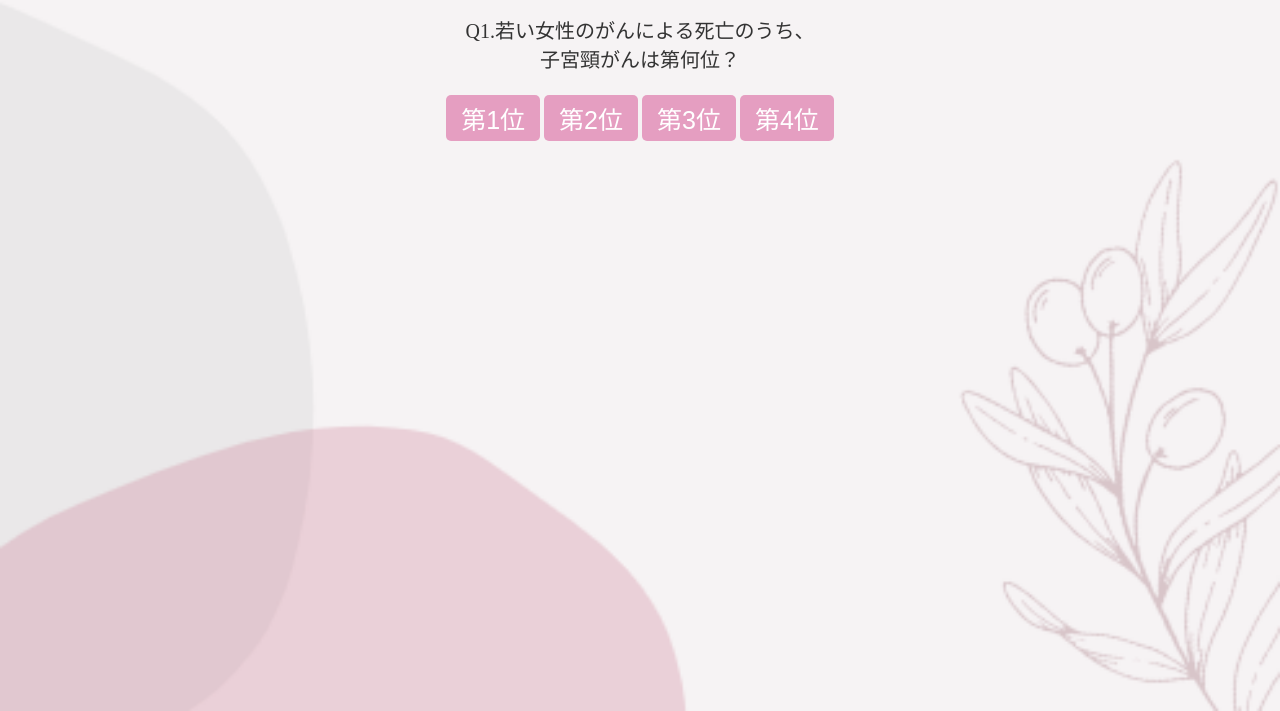
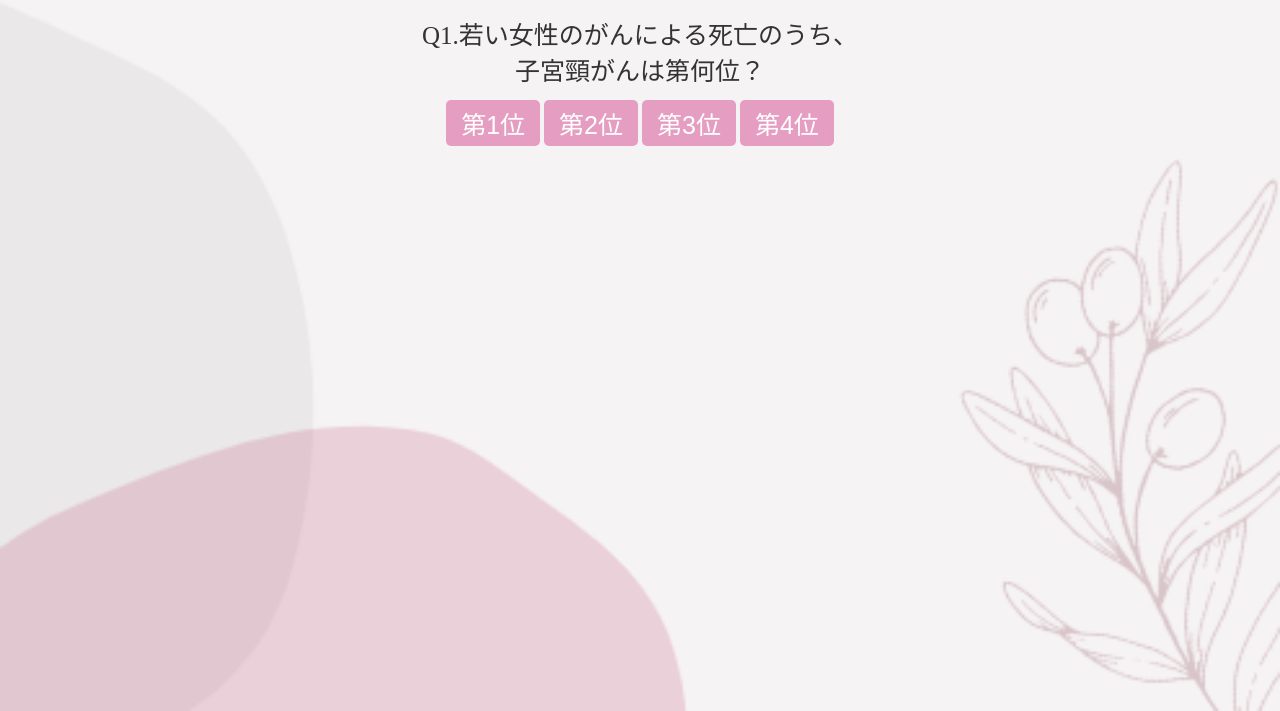
Before and after one commit to yuiyui46/kadai01_janken_1, a plain HTML site: page index.html in a window 1280 px wide. Shown: the part 89-800 px from the top of the page. Drawn offline with Linux system fonts and the light colour scheme.

Commit message:
Add files via upload

```diff
--- a/css/sample.css
+++ b/css/sample.css
@@ -21,7 +21,7 @@
             color: #fff; /* テキストの色 */
             margin-top: 20px; /* 段落を下に移動 */
             padding: 5px 20px; /* パディングを調整してボタンのサイズを大きく */
-            font-size: 20px; /* フォントサイズを調整 */
+            font-size: 25px; /* フォントサイズを調整 */
             border: none;
             border-radius: 5px;
             cursor: pointer;
@@ -67,11 +67,11 @@
         #question {
             margin-top: 20px;
             height: 50px;
-            font-size: 20px;
+            font-size: 25px;
             color: #333;
-            text-align: left; /* 左寄せ */
+            text-align: center; /* 中央揃え */
+            }
 
-        }
 
         /* 解説コメントのスタイル */
         #explanation {
@@ -187,9 +187,7 @@ html, body {
     margin: 10px auto; /* 自動的に左右のマージンを調整して中央揃え */
 }
 
-#question {
-    text-align: center; /* 中央揃え */
-}
+
 
 .responsive-image, #awardImage {
     margin: 20px auto; /* 画像を中央に配置 */
```
